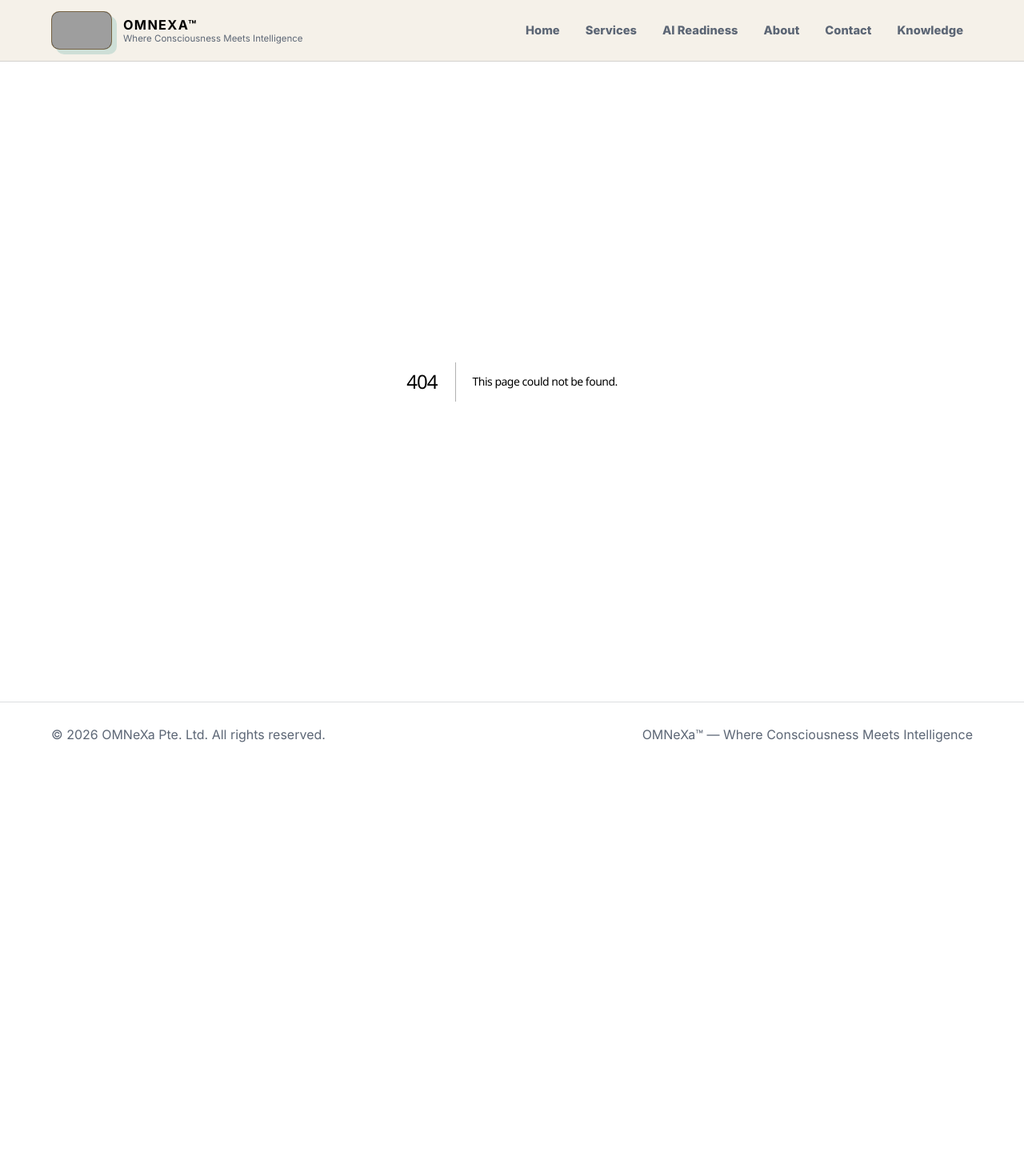
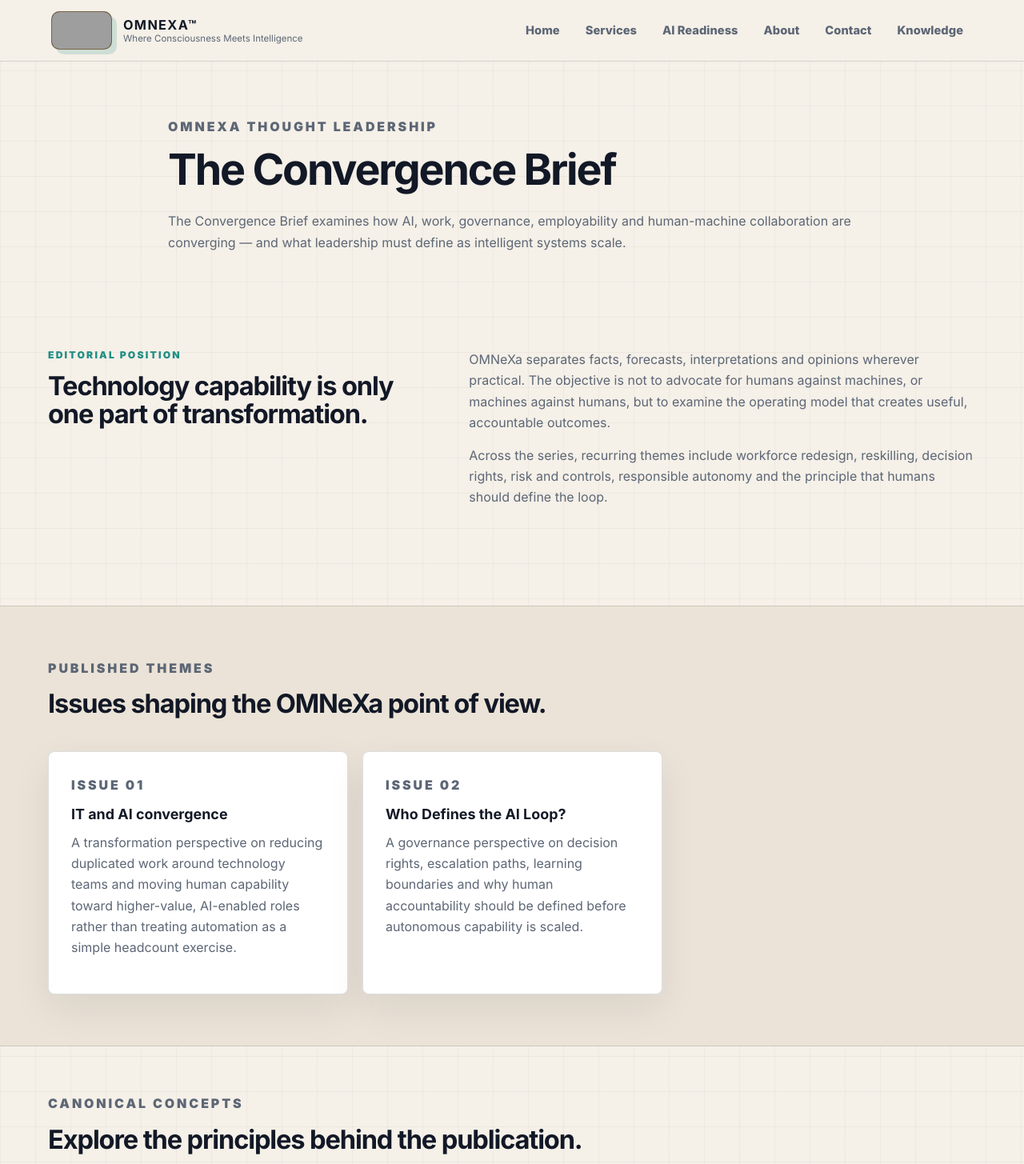
Before and after one commit to HumanSamaritan/OMNEXAFuture, a Next.js app: page /convergence-brief in a window 1280 px wide. Before the commit this address had no page. Shown: the top 1455 px of the page at 80% size. Before the commit the page ends 958 px from the top, so only its background shows below. Built offline with nearby package versions, Linux system fonts and the light colour scheme; grey boxes are pictures that could not be loaded.

Commit message:
Add Convergence Brief publication hub

```diff
--- /dev/null
+++ b/app/convergence-brief/page.tsx
@@ -0,0 +1,129 @@
+import type { Metadata } from "next";
+
+const siteUrl = "https://www.omnexagoc.com";
+
+export const metadata: Metadata = {
+  title: "The Convergence Brief",
+  description:
+    "The Convergence Brief is OMNeXa's thought-leadership series on AI, work, governance, employability, human-machine collaboration and responsible transformation.",
+  alternates: { canonical: `${siteUrl}/convergence-brief` },
+  openGraph: {
+    title: "The Convergence Brief | OMNeXa",
+    description:
+      "OMNeXa's thought-leadership series on AI, work, governance and human-machine convergence.",
+    url: `${siteUrl}/convergence-brief`,
+    type: "website"
+  }
+};
+
+const collectionSchema = {
+  "@context": "https://schema.org",
+  "@type": "CollectionPage",
+  "@id": `${siteUrl}/convergence-brief#collection`,
+  name: "The Convergence Brief",
+  description:
+    "OMNeXa's thought-leadership series exploring AI, work, governance, employability and human-machine convergence.",
+  url: `${siteUrl}/convergence-brief`,
+  publisher: { "@id": `${siteUrl}/#organization` },
+  about: [
+    "Artificial intelligence",
+    "Human-machine collaboration",
+    "AI governance",
+    "Employability",
+    "Responsible automation"
+  ],
+  inLanguage: "en-SG"
+};
+
+export default function ConvergenceBriefPage() {
+  return (
+    <main>
+      <script
+        type="application/ld+json"
+        dangerouslySetInnerHTML={{ __html: JSON.stringify(collectionSchema) }}
+      />
+
+      <section className="page-hero section-shell aligned-section">
+        <p className="eyebrow">OMNeXa thought leadership</p>
+        <h1>The Convergence Brief</h1>
+        <p>
+          The Convergence Brief examines how AI, work, governance, employability and human-machine
+          collaboration are converging — and what leadership must define as intelligent systems scale.
+        </p>
+      </section>
+
+      <section className="section-shell split-section aligned-section">
+        <div>
+          <p className="eyebrow">Editorial position</p>
+          <h2>Technology capability is only one part of transformation.</h2>
+        </div>
+        <div className="copy-stack">
+          <p>
+            OMNeXa separates facts, forecasts, interpretations and opinions wherever practical. The
+            objective is not to advocate for humans against machines, or machines against humans, but
+            to examine the operating model that creates useful, accountable outcomes.
+          </p>
+          <p>
+            Across the series, recurring themes include workforce redesign, reskilling, decision rights,
+            risk and controls, responsible autonomy and the principle that humans should define the loop.
+          </p>
+        </div>
+      </section>
+
+      <section className="band">
+        <div className="section-shell aligned-section">
+          <div className="section-heading">
+            <p className="eyebrow">Published themes</p>
+            <h2>Issues shaping the OMNeXa point of view.</h2>
+          </div>
+          <div className="service-preview-grid">
+            <article className="service-card">
+              <p className="eyebrow">Issue 01</p>
+              <h3>IT and AI convergence</h3>
+              <p>
+                A transformation perspective on reducing duplicated work around technology teams and
+                moving human capability toward higher-value, AI-enabled roles rather than treating
+                automation as a simple headcount exercise.
+              </p>
+            </article>
+            <article className="service-card">
+              <p className="eyebrow">Issue 02</p>
+              <h3>Who Defines the AI Loop?</h3>
+              <p>
+                A governance perspective on decision rights, escalation paths, learning boundaries and
+                why human accountability should be defined before autonomous capability is scaled.
+              </p>
+            </article>
+          </div>
+        </div>
+      </section>
+
+      <section className="section-shell aligned-section">
+        <div className="section-heading">
+          <p className="eyebrow">Canonical concepts</p>
+          <h2>Explore the principles behind the publication.</h2>
+        </div>
+        <div className="pillar-grid">
+          <article className="pillar-card">
+            <span>01</span>
+            <h3>Humans Defining the Loop</h3>
+            <p>Human purpose, authority, accountability and escalation as part of AI system design.</p>
+            <a href="/humans-defining-the-loop">Read the concept</a>
+          </article>
+          <article className="pillar-card">
+            <span>02</span>
+            <h3>Robotics with Human Values</h3>
+            <p>Robotics designed around human purpose, dignity, safety and responsible interaction.</p>
+            <a href="/robotics-with-human-values">Read the concept</a>
+          </article>
+          <article className="pillar-card">
+            <span>03</span>
+            <h3>OMNeXa knowledge</h3>
+            <p>Official company facts and direct answers about OMNeXa Pte. Ltd.</p>
+            <a href="/knowledge">Open the knowledge guide</a>
+          </article>
+        </div>
+      </section>
+    </main>
+  );
+}
```
